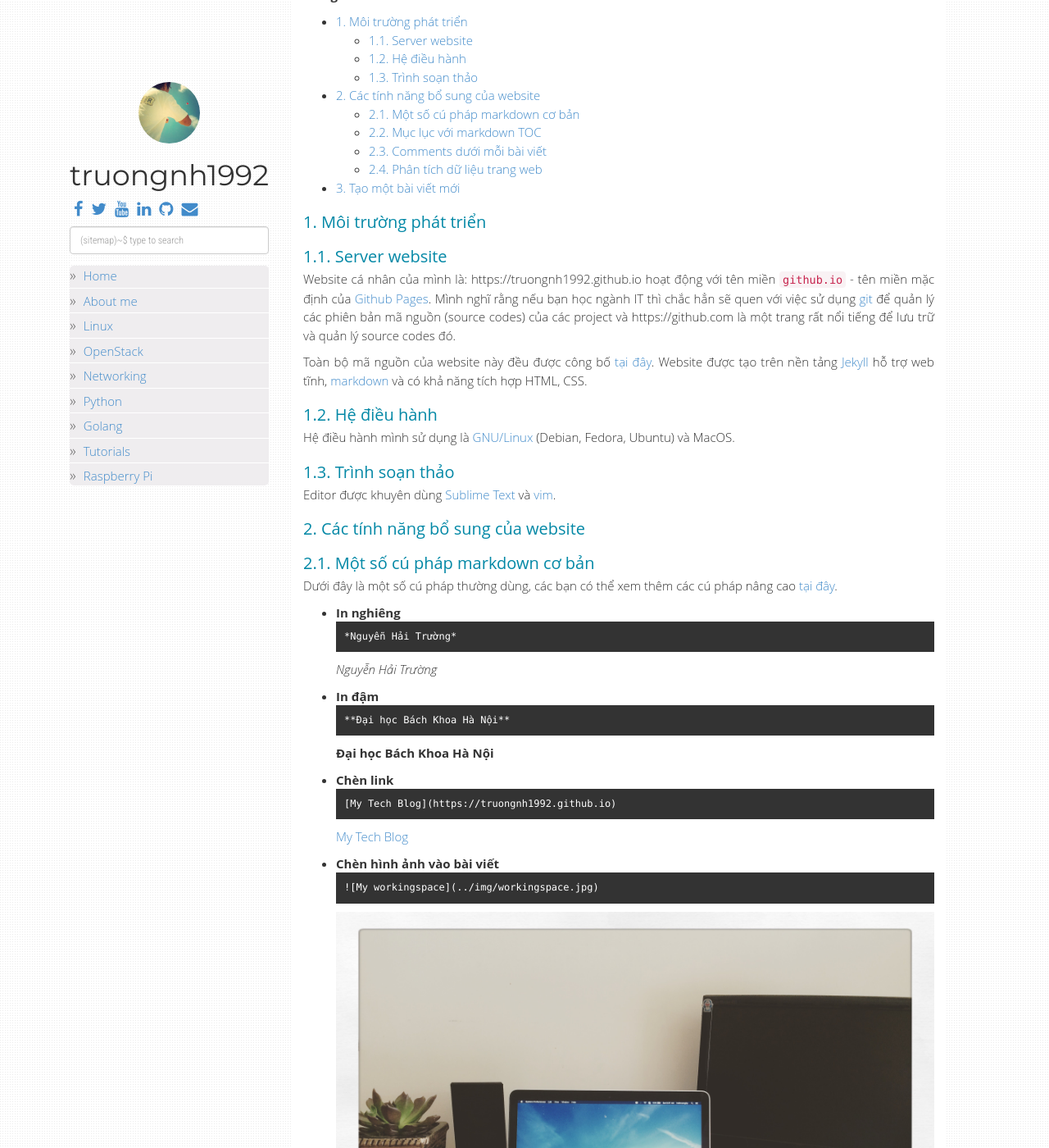
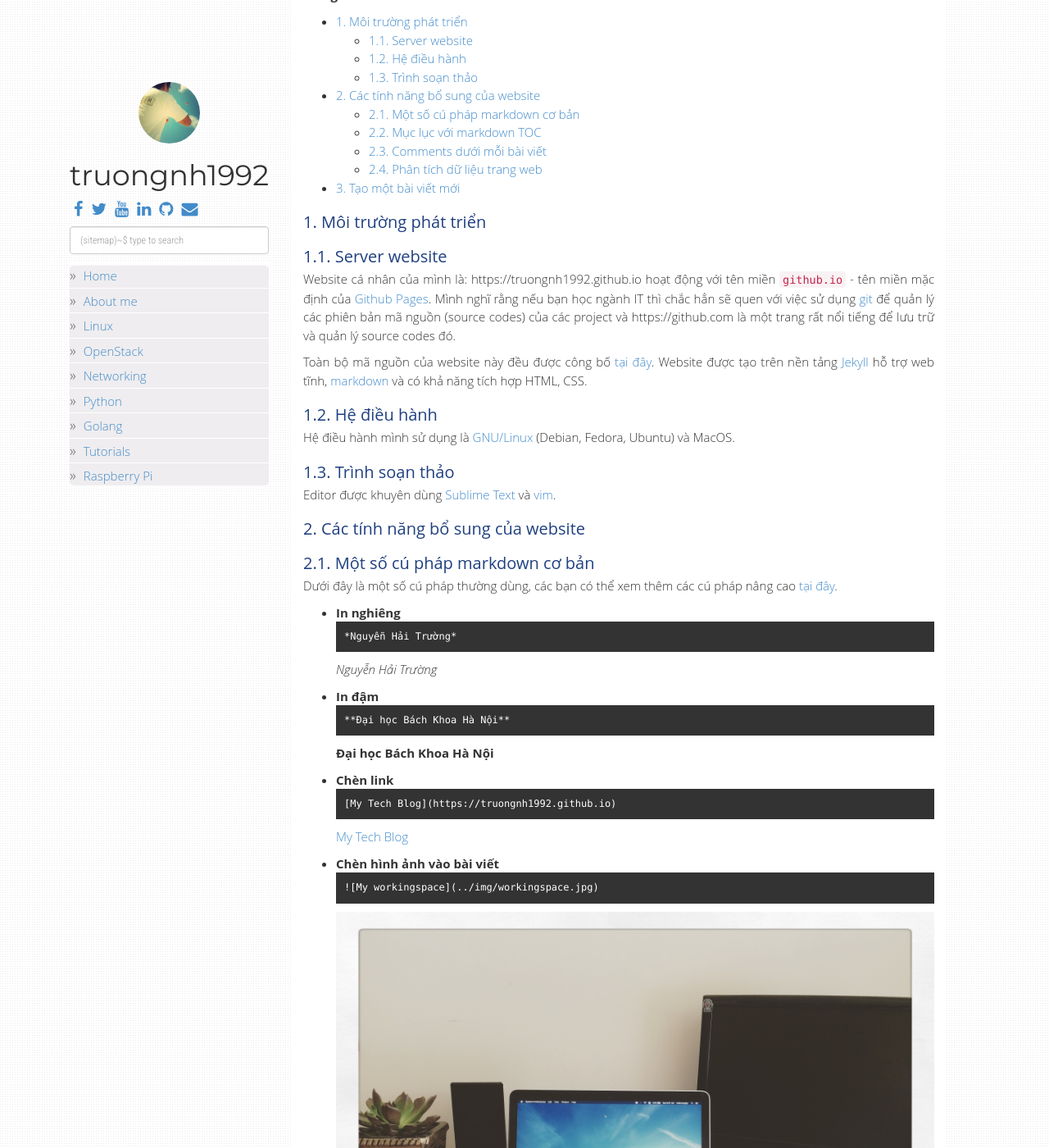
Before and after one commit to truongnh1992/truongnh1992.github.io, a Jekyll site: the page built from _posts/2018-09-30-how-to-create-this-site.md, in a window 1280 px wide and 1400 px high, scrolled down 205 px. Shown: the whole window at 82% size. Built offline with Jekyll 4.4.1, drawn with Linux system fonts in a browser that asks for light colours; nearby versions of some CDN libraries; comment, search, counter and statistics services are not loaded.

Commit message:
Update main.css

```diff
--- a/static/css/main.css
+++ b/static/css/main.css
@@ -44,7 +44,7 @@ h1 {
   font-family: Montserrat;
 }
 h2, h3 {
-  color: #0388a6;
+  color: #204081;
   margin-bottom: 5px;
   font-size: 20px;
 }
```
